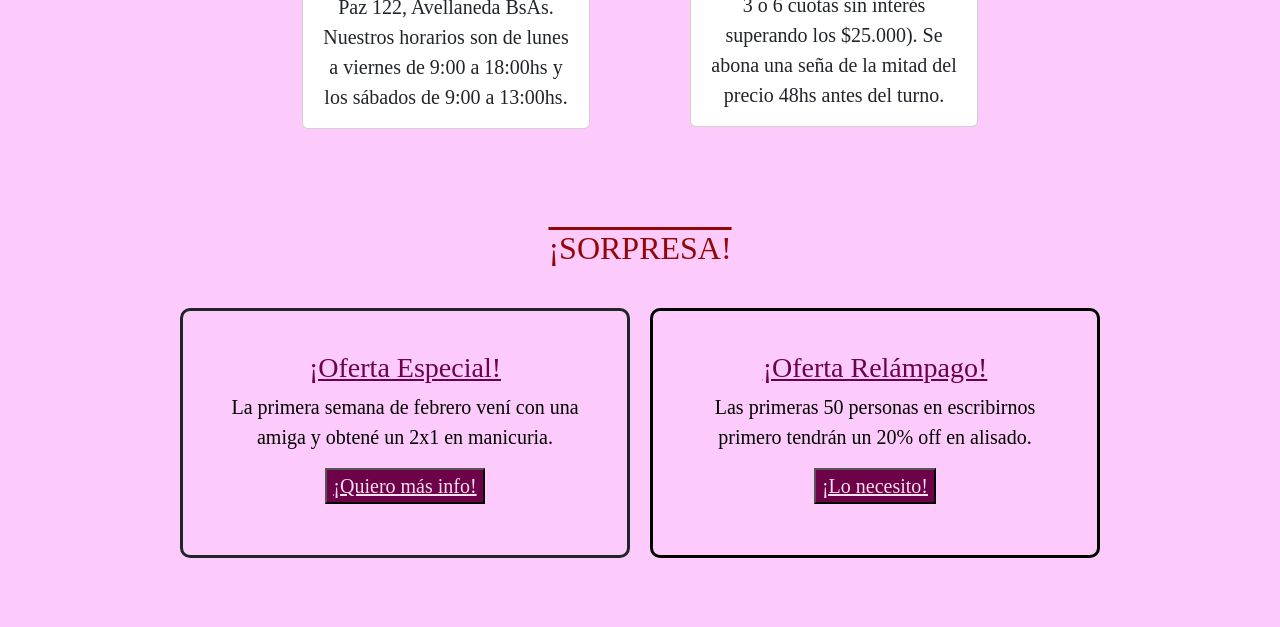
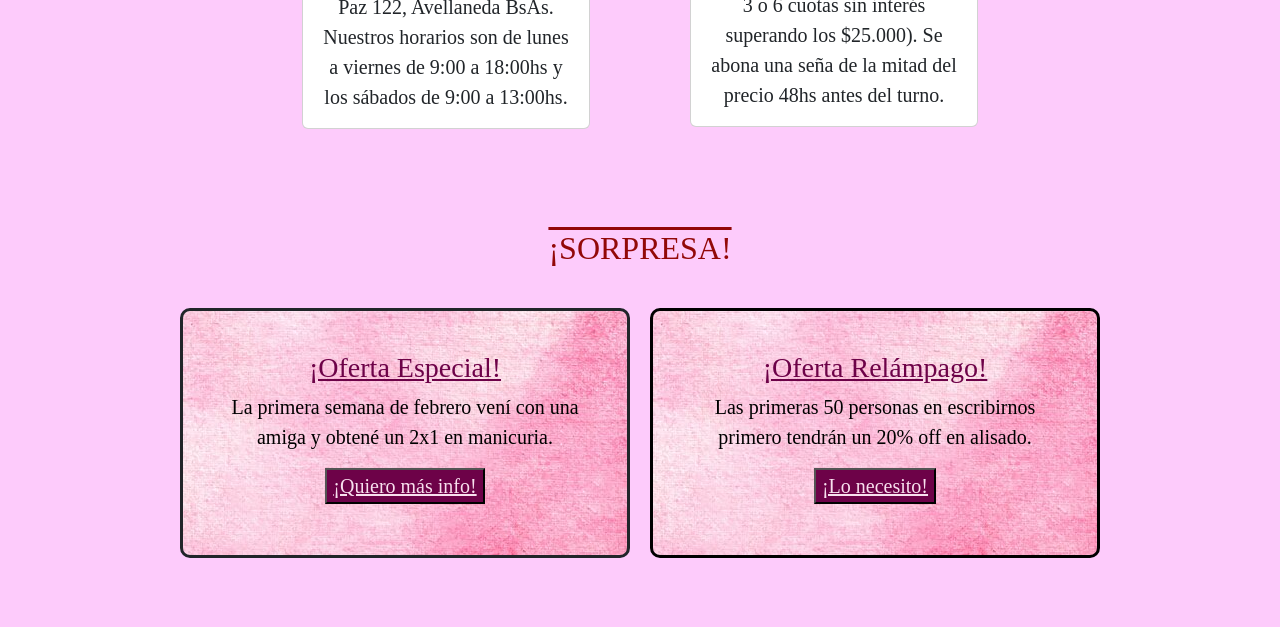
Before and after one commit to brendanantes/rs.beauty, a website: page index.html in a window 1280 px wide. Shown: the part 1510-2137 px from the top of the page. Drawn offline with nearby package versions, Linux system fonts and the light colour scheme; the site is published under a folder, as on GitHub Pages, so addresses that start at the root find nothing; a web font is replaced by a local one.

Commit message:
cambio foto

```diff
--- a/scss/components/_aside.scss
+++ b/scss/components/_aside.scss
@@ -15,7 +15,7 @@ aside{
         align-items: center;
         @include padding-margin(0 , 30px);
         .aside-promo1{
-            background-image: url(/img/aside.portada.jpg);
+            background-image: url(../img/aside.portada.jpg);
             border:  3px solid;
             border-radius: 10px;
             width: 450px;
@@ -39,7 +39,7 @@ aside{
             }
         }
         .aside-promo2{
-            background-image: url(/img/aside.portada.jpg);
+            background-image: url(../img/aside.portada.jpg);
             border:  3px solid;
             border-radius: 10px ;
             width: 450px;
```
Also changed, not shown: css/estilos.css.
